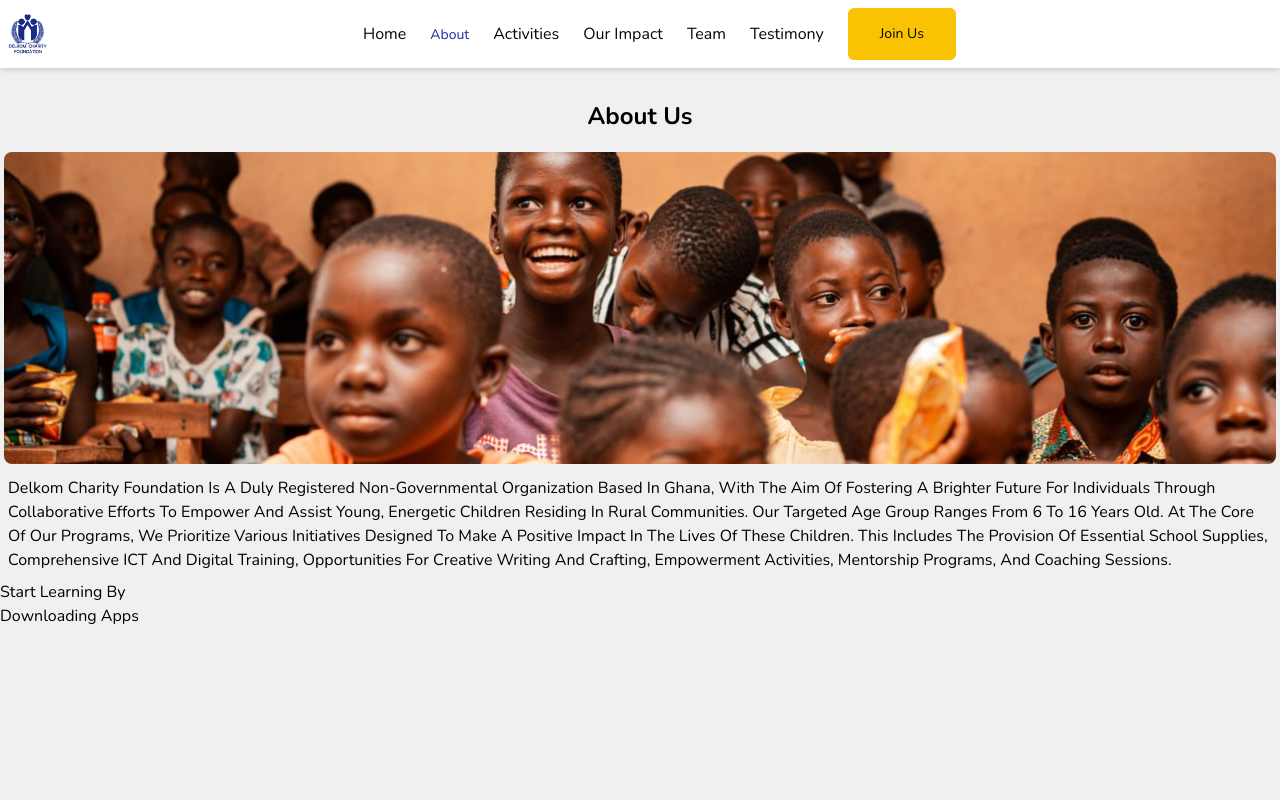
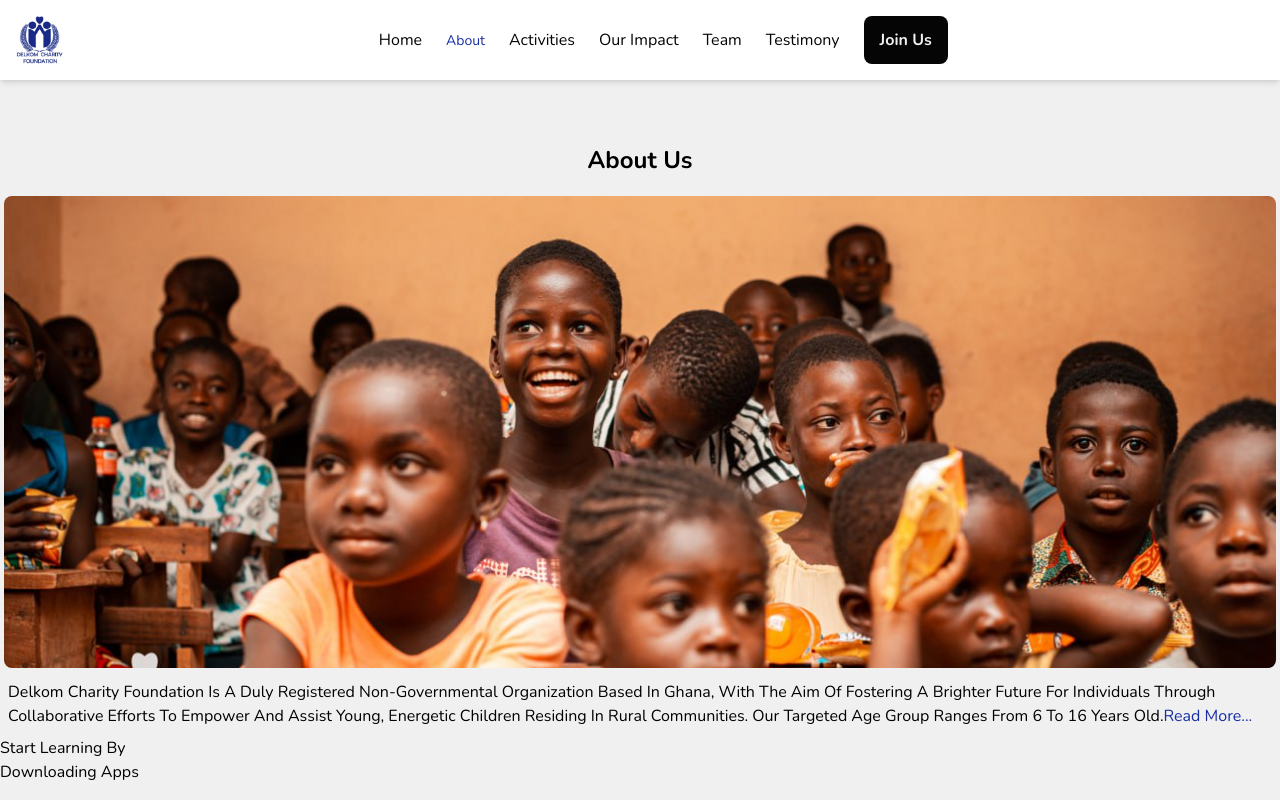
Before and after one commit to henryamos/DelkomFoundation, a React (Vite) app: page /about in a window 1280 px wide. Built offline with nearby package versions, Linux system fonts and the light colour scheme.

Commit message:
Updated Mobile View

```diff
--- a/src/components/Header.jsx
+++ b/src/components/Header.jsx
@@ -14,12 +14,12 @@ const Header = () => {
   }
 
   return (
-    <header className='bg-white p-2 z-50 text-black w-full  sticky shadow-md'>
+    <header className='bg-white p-4 z-50 text-black w-full  sticky shadow-md'>
       <div className='flex justify-between items-center'>
 
          {/* Logo */}
          <div className='logo flex items-center '>
-          <img className='h-10' src={Logo} alt="Delkom's Logo" />
+          <img className='h-12' src={Logo} alt="Delkom's Logo" />
          </div>
          {/* Nav Links */}
          <nav className='desktop-view'> {/* Render desktop view without animation */}
@@ -27,14 +27,14 @@ const Header = () => {
              {LinkData.map((link) => (
                <li className='font-nunito' key={link.id}>
                  <NavLink
-                   className={({ isActive }) => (isActive ? 'text-darkYellow hover:text-darkYellow  text-sm  md:text-blue' : 'text-secondary hover:text-blue md:text-dark')}
+                   className={({ isActive }) => (isActive ? 'text-dark   text-sm  md:text-blue' : 'text-secondary hover:text-blue md:text-dark')}
                    to={link.url}
                  >
                    {link.title}
                  </NavLink>
                </li>
              ))}
-             <button className='btn-primary font-nunito text-sm '>Join Us</button>
+             <button className='bg-dark text-primary hover:bg-darkYellow hover:text-dark px-4 py-3 rounded-lg font-bold'>Join Us</button>
            </ul>
          </nav>
 
@@ -48,18 +48,18 @@ const Header = () => {
                exit="closed"
                variants={variants}
              >
-               <ul className='flex items-center gap-6'>
+               <ul className='flex items-center text-xl gap-6'>
                  {LinkData.map((link) => (
                    <li className='font-nunito' onClick={() => setOpen(false)} key={link.id}>
                      <NavLink
-                       className={({ isActive }) => (isActive ? 'text-darkYellow text-sm  md:text-blue' : 'text-secondary hover:text-darkYellow  md:text-dark')}
+                       className={({ isActive }) => (isActive ? 'text-darkYellow  md:text-blue' : 'text-secondary hover:text-darkYellow  md:text-dark')}
                        to={link.url}
                      >
                        {link.title}
                      </NavLink>
                    </li>
                  ))}
-                 <button className='btn-primary font-nunito text-sm '>Join Us</button>
+                 <button className='bg-darkYellow text-dark px-4 py-3 rounded-lg font-bold '>Join Us</button>
                </ul>
              </motion.nav>
            )}
--- a/src/index.css
+++ b/src/index.css
@@ -13,10 +13,10 @@
 
 @layer components {
   .btn-primary{
-    @apply bg-darkYellow text-center text-dark font-nunito px-3 sm:px-8    py-2  sm:py-4 rounded-md hover:scale-95;
+    @apply bg-darkYellow text-center text-dark font-nunito px-3 sm:px-8    py-2  sm:py-4  md:px-12  md:py-5 md:font-bold  rounded-md hover:scale-95;
   }
   .btn-secondary{
-    @apply bg-secondary text-center text-dark font-nunito   px-3  sm:px-8   py-2  sm:py-4  rounded-md hover:scale-95;
+    @apply bg-secondary text-center text-dark font-nunito   px-3  sm:px-8   py-2  sm:py-4 md:px-12  md:py-5 md:font-bold rounded-md hover:scale-95;
   }
 
 }
@@ -66,11 +66,11 @@ header .container {
   header .mobile-view {
     display: block;
     position: absolute;
-    top: 65px;
+    top: 85px;
     left: 0;
     width: 100%;
-    height: 85vh;
-    background-color: rgba(5, 5, 5, 0.90);
+    height: 100vh;
+    background-color: rgba(3, 3, 3, 0.96);
 
     z-index: 55;
 
--- a/src/pages/About.jsx
+++ b/src/pages/About.jsx
@@ -10,25 +10,26 @@ const About = () => {
 
   return (
     <>
-      <section className=' max-w-[1640px] mx-auto px-0.2'>
+      <section className=' w-full mx-auto px-0.2 mt-16'>
         <div className='mt-8'>
           <h2 className='text-center text-nunito font-bold text-2xl'>About Us</h2>
         </div>
         <div className='mt-4'>
-          <img className='w-full object-cover max-h-[40vh] p-1 mx-auto rounded-xl' src={backgroundImg1} alt="" />
+          <img className='w-full object-cover max-h-[60vh] p-1 mx-auto rounded-xl' src={backgroundImg1} alt="" />
           <p className='text-ptSans p-2 mx-auto' onClick={toggleReveal}>
             {revealed ? (
-              <>
-                Delkom Charity Foundation is a duly registered non-governmental organization based in Ghana, with the aim of fostering a brighter future for individuals through collaborative efforts to empower and assist young, energetic children residing in rural communities. Our targeted age group ranges from 6 to 16 years old.
-                At the core of our programs, we prioritize various initiatives designed to make a positive impact in the lives of these children. This includes the provision of essential school supplies, comprehensive ICT and digital training, opportunities for creative writing and crafting, empowerment activities, Mentorship programs, and coaching sessions.
-              </>
+
+               <>
+               {' '}
+               Delkom Charity Foundation is a duly registered non-governmental organization based in Ghana, with the aim of fostering a brighter future for individuals through collaborative efforts to empower and assist young, energetic children residing in rural communities. Our targeted age group ranges from 6 to 16 years old.
+
+               <span onClick={toggleReveal} className='text-blue cursor-pointer'>read more...</span>
+             </>
             ) : (
               <>
-                {' '}
-                Delkom Charity Foundation is a duly registered non-governmental organization based in Ghana, with the aim of fostering a brighter future for individuals through collaborative efforts to empower and assist young, energetic children residing in rural communities. Our targeted age group ranges from 6 to 16 years old.
-
-                <span onClick={toggleReveal} className='text-blue cursor-pointer'>read more...</span>
-              </>
+              Delkom Charity Foundation is a duly registered non-governmental organization based in Ghana, with the aim of fostering a brighter future for individuals through collaborative efforts to empower and assist young, energetic children residing in rural communities. Our targeted age group ranges from 6 to 16 years old.
+              At the core of our programs, we prioritize various initiatives designed to make a positive impact in the lives of these children. This includes the provision of essential school supplies, comprehensive ICT and digital training, opportunities for creative writing and crafting, empowerment activities, Mentorship programs, and coaching sessions.
+            </>
             )}
           </p>
         </div>
--- a/src/pages/Home.jsx
+++ b/src/pages/Home.jsx
@@ -34,7 +34,7 @@ export const HomeContent = () => {
 
   return (
     <>
-      <section className='max-w-[1640px] mx-auto px-0.2'>
+      <section className='max-w-full mx-auto px-0.2'>
         <div className='max-h-[100vh] relative'>
           {/* Overlay */}
           <div className='absolute w-full h-full font-nunito text-primary max-h-[100vh] bg-dark/75 flex flex-col justify-center items-center'>
```
